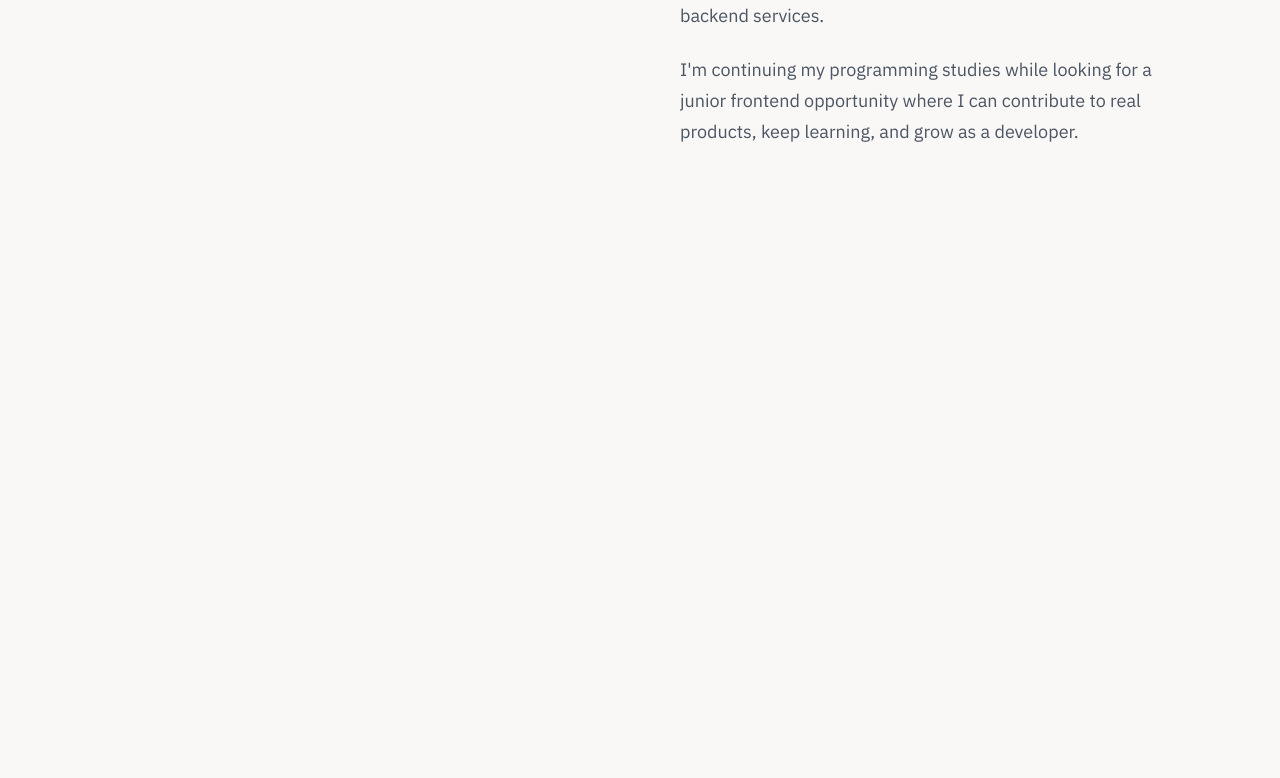
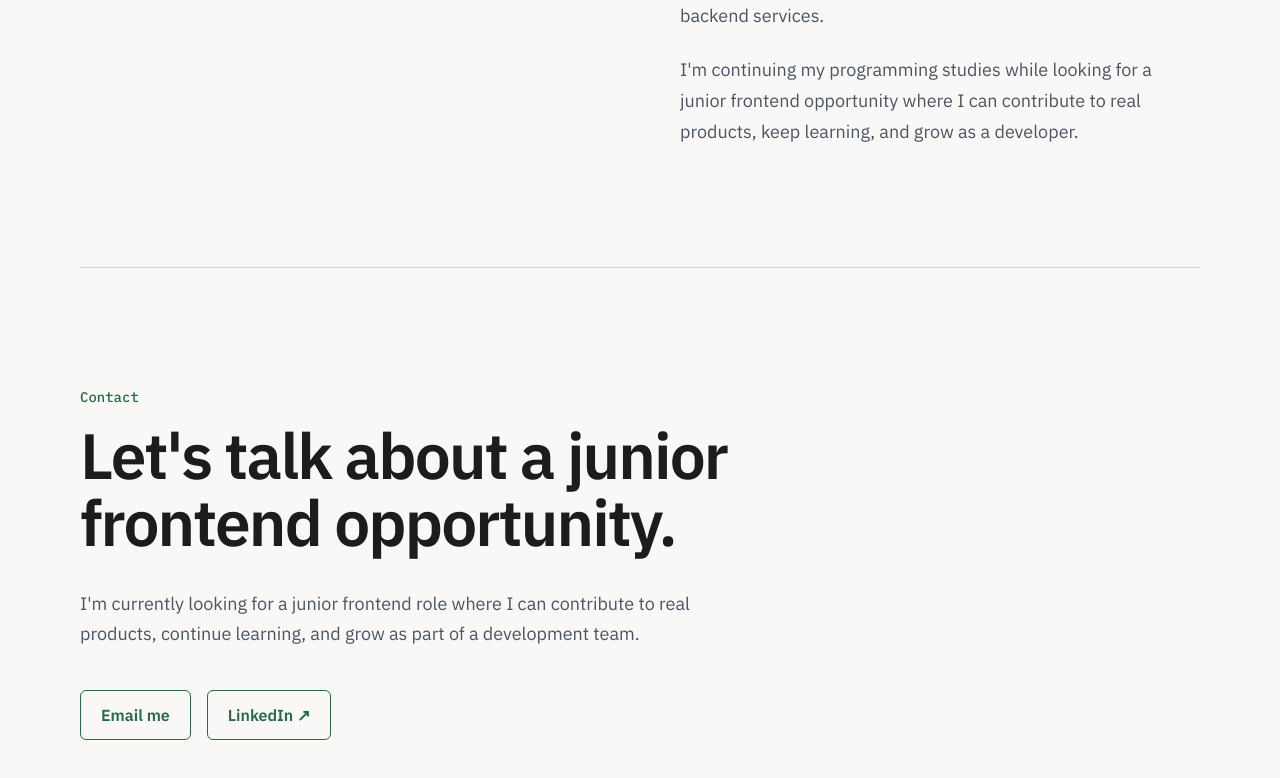
Before and after one commit to damiannogueira/damian-nogueira-portfolio, a React (Vite) app: page / in a window 1280 px wide. Shown: the part 4592-5370 px from the top of the page. Before the commit the page ends 4859 px from the top, so only its background shows below. Built offline with nearby package versions, Linux system fonts and the light colour scheme.

Commit message:
feat: complete portfolio home page

```diff
--- a/src/App.tsx
+++ b/src/App.tsx
@@ -177,6 +177,34 @@ function App() {
             </p>
           </div>
         </section>
+
+        <section className="contact-section" id="contact">
+          <p className="section-label">Contact</p>
+
+          <div className="contact-content">
+            <h2>Let&apos;s talk about a junior frontend opportunity.</h2>
+
+            <p>
+              I&apos;m currently looking for a junior frontend role where I can
+              contribute to real products, continue learning, and grow as part
+              of a development team.
+            </p>
+
+            <div className="contact-links">
+              <a href="mailto:damian.nogueira@outlook.com">
+                Email me
+              </a>
+
+              <a
+                href="https://www.linkedin.com/in/damian-nogueira/"
+                target="_blank"
+                rel="noreferrer"
+              >
+                LinkedIn ↗
+              </a>
+            </div>
+          </div>
+        </section>
       </main>
     </>
   )
--- a/src/index.css
+++ b/src/index.css
@@ -246,6 +246,54 @@ main {
   margin-top: 24px;
 }
 
+.contact-section {
+  width: min(1120px, calc(100% - 48px));
+  margin: 0 auto;
+  padding: 120px 0;
+  border-top: 1px solid #d7d5d0;
+}
+
+.contact-content {
+  max-width: 760px;
+}
+
+.contact-content h2 {
+  margin: 0;
+  font-size: clamp(2.5rem, 5vw, 4.5rem);
+  line-height: 1.05;
+  font-weight: 600;
+  letter-spacing: -0.03em;
+}
+
+.contact-content > p {
+  max-width: 620px;
+  margin: 32px 0 0;
+  font-size: 1.125rem;
+  line-height: 1.7;
+  color: #4b5563;
+}
+
+.contact-links {
+  display: flex;
+  gap: 16px;
+  margin-top: 40px;
+}
+
+.contact-links a {
+  display: inline-block;
+  padding: 14px 20px;
+  border: 1px solid #256b47;
+  border-radius: 6px;
+  font-weight: 600;
+  color: #256b47;
+  text-decoration: none;
+}
+
+.contact-links a:hover {
+  background-color: #256b47;
+  color: #f9f8f6;
+}
+
 @media (max-width: 640px) {
   .hero {
     width: min(100% - 32px, 1120px);
@@ -302,4 +350,18 @@ main {
   .about-content p {
     font-size: 1rem;
   }
+
+    .contact-section {
+    width: min(100% - 32px, 1120px);
+    padding: 80px 0;
+  }
+
+  .contact-content > p {
+    font-size: 1rem;
+  }
+
+  .contact-links {
+    flex-direction: column;
+    align-items: flex-start;
+  }
 }
```
